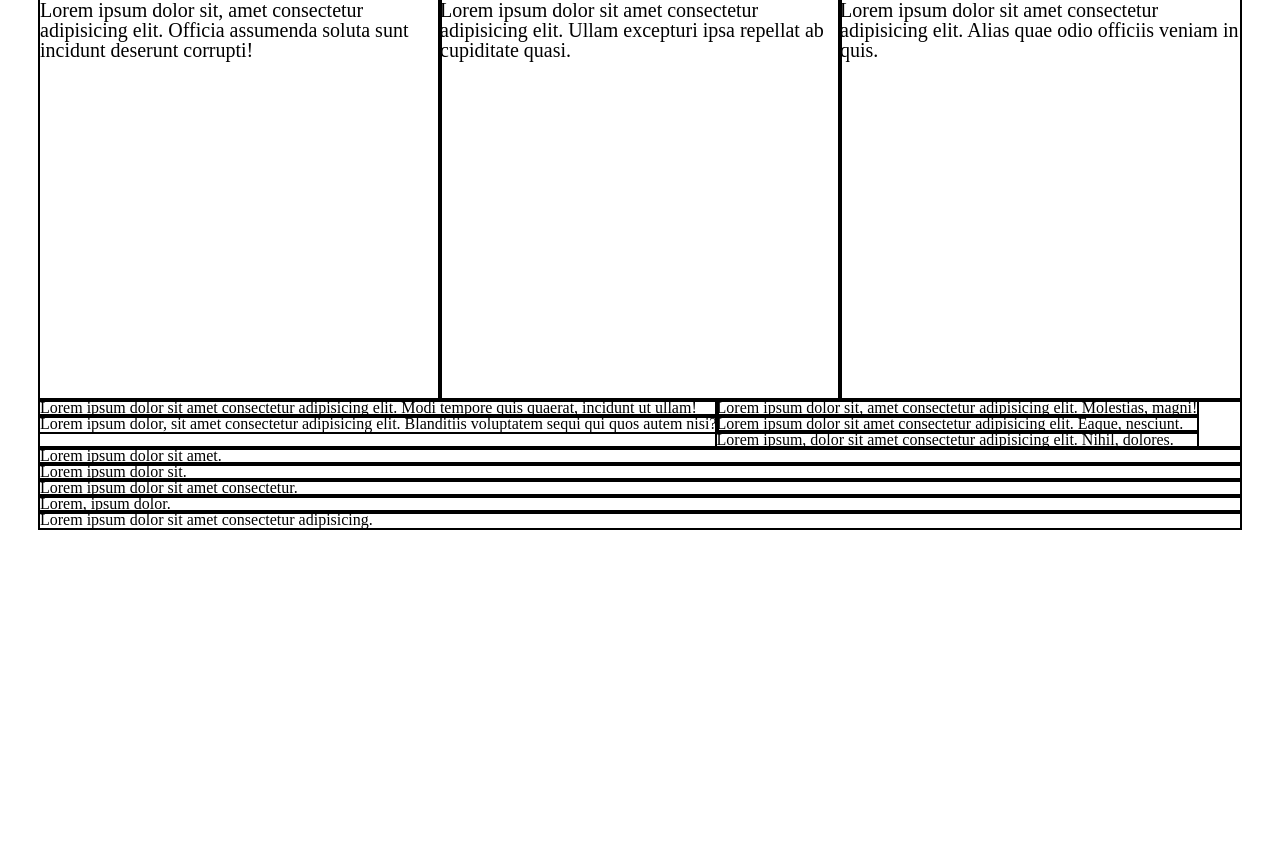
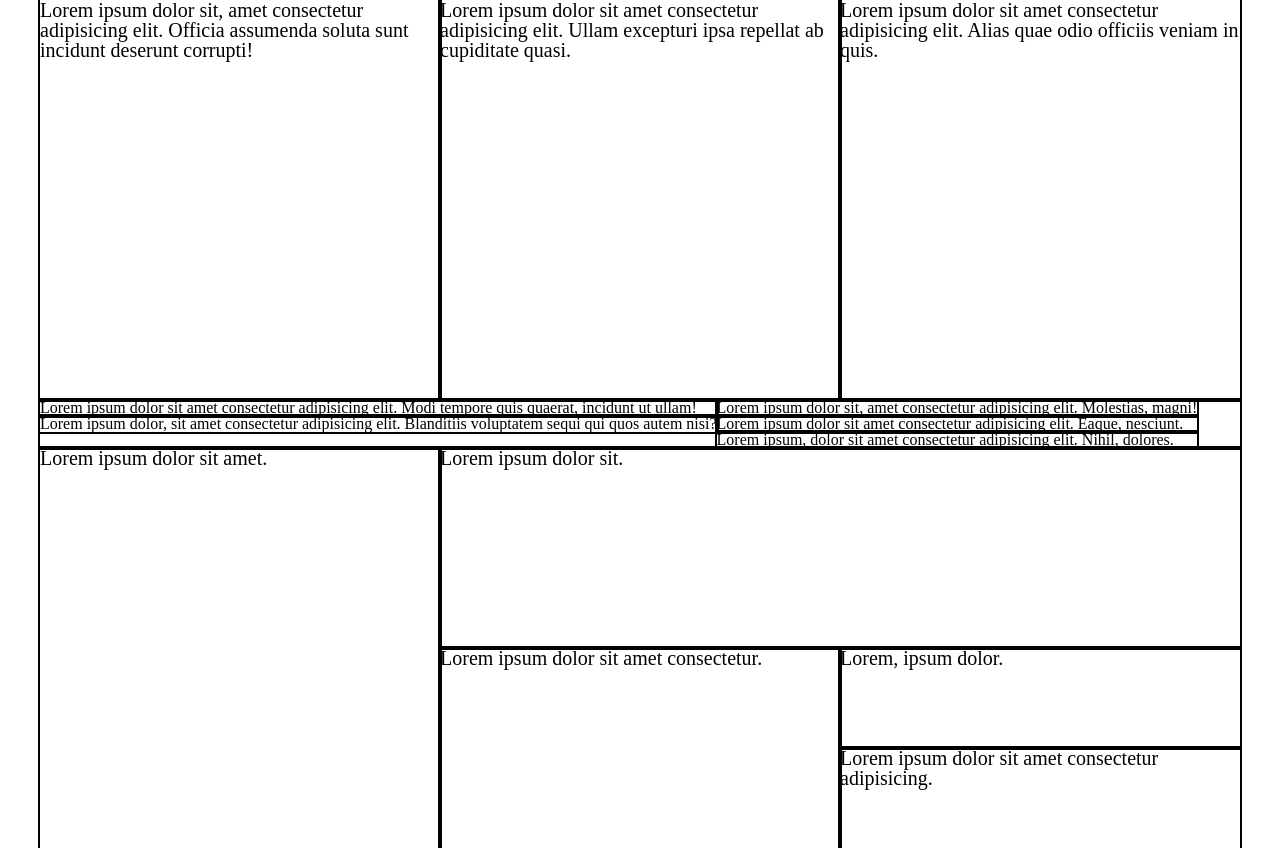
Before and after one commit to Madix-27/homework_4, a plain HTML site: page index.html in a window 1280 px wide. Before the commit the page ends 800 px from the top, so only its background shows below. Drawn offline with Linux system fonts and the light colour scheme.

Commit message:
third container

```diff
--- a/css/styles.css
+++ b/css/styles.css
@@ -30,5 +30,41 @@
 }
 
 .third_container_parent {
+    font-size: 0;
 
 }
+
+.container3_1 {
+    width: 400px;
+    height: 400px;
+    float: left;
+    font-size: 20px;
+}
+
+.container3_2 {
+    width: 800px;
+    height: 200px;
+    float: left;
+    font-size: 20px;
+}
+
+.container3_3 {
+    width: 400px;
+    height: 200px;
+    float: left;
+    font-size: 20px;
+}
+
+.container3_4 {
+    width: 400px;
+    height: 100px;
+    float: left;
+    font-size: 20px;
+}
+
+.container3_5 {
+    width: 400px;
+    height: 100px;
+    float: left;
+    font-size: 20px;
+}
--- a/index.html
+++ b/index.html
@@ -25,12 +25,12 @@
 				<div>Lorem ipsum, dolor sit amet consectetur adipisicing elit. Nihil, dolores.</div>
 			</div>
 		</div>
-		<div class="third_container_parent">
-			<div>Lorem ipsum dolor sit amet.</div>
-			<div>Lorem ipsum dolor sit.</div>
-			<div>Lorem ipsum dolor sit amet consectetur.</div>
-			<div>Lorem, ipsum dolor.</div>
-			<div>Lorem ipsum dolor sit amet consectetur adipisicing.</div>
+		<div class="third_container_parent clearfix">
+			<div class="container3_1">Lorem ipsum dolor sit amet.</div>
+			<div class="container3_2">Lorem ipsum dolor sit.</div>
+			<div class="container3_3">Lorem ipsum dolor sit amet consectetur.</div>
+			<div class="container3_4">Lorem, ipsum dolor.</div>
+			<div class="container3_5">Lorem ipsum dolor sit amet consectetur adipisicing.</div>
 		</div>
 	</div>
 </body>
```
